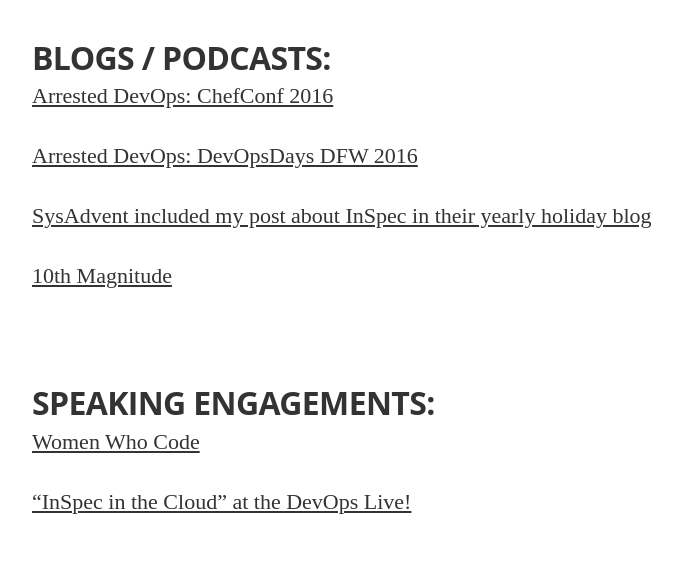
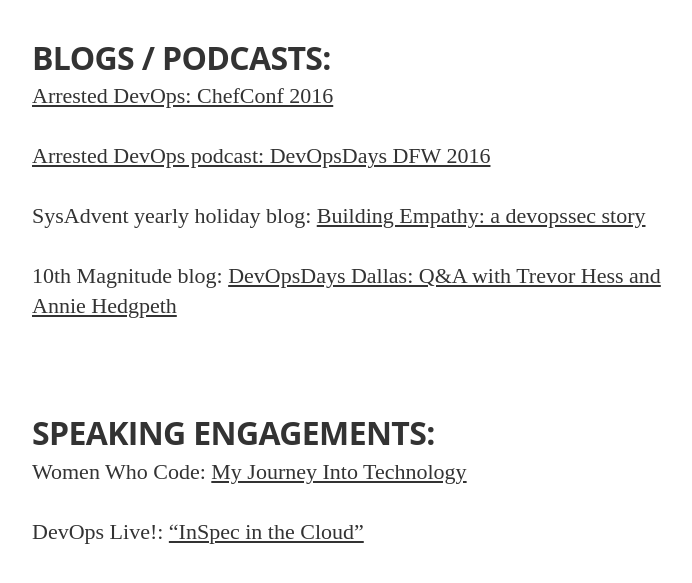
Before and after one commit to anniehedgpeth/anniehedgpeth.github.io, a Jekyll site: the page built from community.md, in a window 1280 px wide and 900 px high, scrolled down 534 px, cut to the strip 117-700 px from the top of the window. Shown: the whole strip, without its empty margins (288-980 px from the left). Built offline with Jekyll 4.4.1, drawn with Linux system fonts in a browser that asks for light colours; nearby versions of some CDN libraries; some web fonts are replaced.

Commit message:
community page clean up

```diff
--- a/community.md
+++ b/community.md
@@ -9,13 +9,13 @@
 # BLOGS / PODCASTS:
 [Arrested DevOps: ChefConf 2016](https://www.youtube.com/watch?v=U7i4JE4Zk7w&t=578s)
 
-[Arrested DevOps: DevOpsDays DFW 2016](https://www.arresteddevops.com/devopsdays-dfw-2016/)
+[Arrested DevOps podcast: DevOpsDays DFW 2016](https://www.arresteddevops.com/devopsdays-dfw-2016/)
 
-[SysAdvent included my post about InSpec in their yearly holiday blog](buff.ly/2gRAtHs)
+SysAdvent yearly holiday blog: [Building Empathy: a devopssec story](buff.ly/2gRAtHs)
 
-[10th Magnitude](http://www.10thmagnitude.com/tech-blog/devopsdays-dallas/)
+10th Magnitude blog: [DevOpsDays Dallas: Q&A with Trevor Hess and Annie Hedgpeth](http://www.10thmagnitude.com/tech-blog/devopsdays-dallas/)
 
 # SPEAKING ENGAGEMENTS:
-[Women Who Code](https://twitter.com/WWCodeDFW/status/807033959188086785)
+Women Who Code: [My Journey Into Technology](https://twitter.com/WWCodeDFW/status/807033959188086785)
 
-[“InSpec in the Cloud” at the DevOps Live!](https://www.youtube.com/watch?v=Y9kqolVaMOA)
+ DevOps Live!: [“InSpec in the Cloud”](https://www.youtube.com/watch?v=Y9kqolVaMOA)
```
